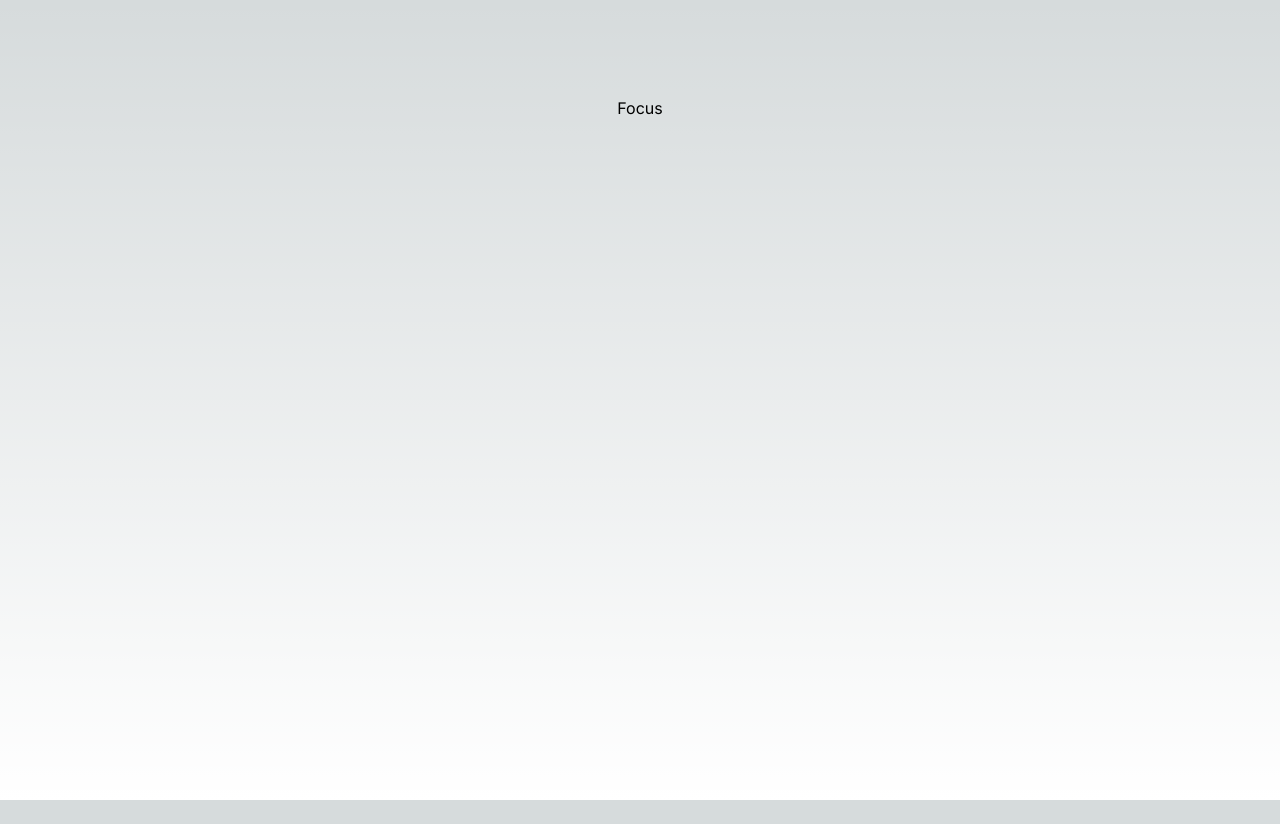
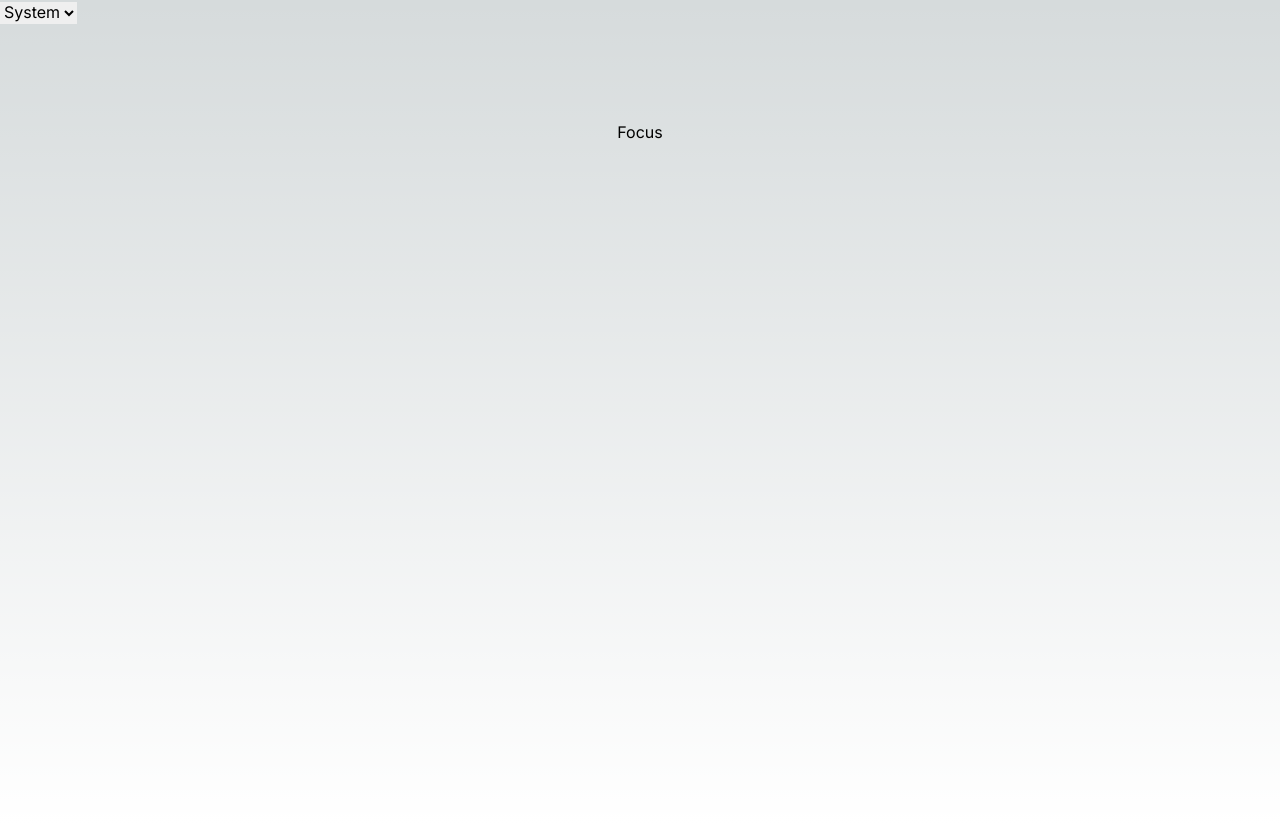
Before and after one commit to merogersdev/focus, a Next.js app: page / in a window 1280 px wide. Before the commit the page ends 800 px from the top, so only its background shows below. Built offline with nearby package versions, Linux system fonts and the light colour scheme.

Commit message:
feat: add tailwind theme switcher

```diff
--- /dev/null
+++ b/app/components/Container.tsx
@@ -0,0 +1,9 @@
+import type { ReactNode } from "react";
+
+type ContainerProps = {
+  children: ReactNode;
+};
+
+export default function Container({ children }: ContainerProps) {
+  return <div className="flex flex-col mx-auto">{children}</div>;
+}
--- /dev/null
+++ b/app/components/Theme.tsx
@@ -0,0 +1,21 @@
+"use client";
+
+import { useState, useEffect } from "react";
+import { ThemeProvider } from "next-themes";
+import type { ReactNode } from "react";
+
+type ThemeProps = {
+  children: ReactNode;
+};
+
+export default function Theme({ children }: ThemeProps) {
+  const [mounted, setMounted] = useState(false);
+
+  useEffect(() => {
+    setMounted(true);
+  }, []);
+
+  if (!mounted) return <>{children}</>;
+
+  return <ThemeProvider attribute="class">{children}</ThemeProvider>;
+}
--- /dev/null
+++ b/app/components/ThemeSwitch.tsx
@@ -0,0 +1,23 @@
+"use client";
+
+import { useState, useEffect } from "react";
+import { useTheme } from "next-themes";
+
+export default function ThemeSwitch() {
+  const [mounted, setMounted] = useState(false);
+  const { theme, setTheme } = useTheme();
+
+  useEffect(() => {
+    setMounted(true);
+  }, []);
+
+  if (!mounted) return null;
+
+  return (
+    <select value={theme} onChange={(e) => setTheme(e.target.value)}>
+      <option value="system">System</option>
+      <option value="dark">Dark</option>
+      <option value="light">Light</option>
+    </select>
+  );
+}
--- a/app/layout.tsx
+++ b/app/layout.tsx
@@ -1,9 +1,12 @@
+import "./globals.css";
+import ThemeSwitcher from "./components/ThemeSwitch";
+import Theme from "./components/Theme";
+import { Inter } from "next/font/google";
 import type { Metadata } from "next";
-import { Inter } from "next/font/google";
-import "./globals.css";
-import { store } from "./redux/store";
-import { Provider } from "react-redux";
 import type { ReactNode } from "react";
+
+// import { store } from "./redux/store";
+// import { Provider } from "react-redux";
 
 const inter = Inter({ subsets: ["latin"] });
 
@@ -20,7 +23,10 @@ export default function RootLayout({ children }: LayoutProps) {
   return (
     <html lang="en">
       <body className={inter.className}>
-        <Provider store={store}>{children}</Provider>
+        <Theme>
+          <ThemeSwitcher />
+          {children}
+        </Theme>
       </body>
     </html>
   );
--- a/app/page.tsx
+++ b/app/page.tsx
@@ -1,7 +1,7 @@
 export default function Home() {
   return (
     <main className="flex min-h-screen flex-col items-center justify-between p-24">
-      <h1>Focus</h1>
+      <h1 className="text-black dark:text-white">Focus</h1>
     </main>
   );
 }
--- a/package.json
+++ b/package.json
@@ -11,6 +11,7 @@
   "dependencies": {
     "@reduxjs/toolkit": "^1.9.7",
     "next": "13.5.6",
+    "next-themes": "^0.2.1",
     "react": "^18",
     "react-dom": "^18",
     "react-redux": "^8.1.3"
--- a/tailwind.config.ts
+++ b/tailwind.config.ts
@@ -1,20 +1,39 @@
-import type { Config } from 'tailwindcss'
+import type { Config } from "tailwindcss";
 
 const config: Config = {
   content: [
-    './pages/**/*.{js,ts,jsx,tsx,mdx}',
-    './components/**/*.{js,ts,jsx,tsx,mdx}',
-    './app/**/*.{js,ts,jsx,tsx,mdx}',
+    "./pages/**/*.{js,ts,jsx,tsx,mdx}",
+    "./components/**/*.{js,ts,jsx,tsx,mdx}",
+    "./app/**/*.{js,ts,jsx,tsx,mdx}",
   ],
+  darkMode: "class",
   theme: {
+    screens: { sm: "480px", md: "768px", lg: "976px", xl: "1440px" },
     extend: {
-      backgroundImage: {
-        'gradient-radial': 'radial-gradient(var(--tw-gradient-stops))',
-        'gradient-conic':
-          'conic-gradient(from 180deg at 50% 50%, var(--tw-gradient-stops))',
+      color: {
+        customRed: {
+          light: "#F4A4B3",
+          DEFAULT: "#EA526F",
+          dark: "#DA1B3E",
+        },
+        customGreen: {
+          light: "#C3DBBD",
+          DEFAULT: "#8CBA80",
+          dark: "#649F56",
+        },
+        customBlue: {
+          light: "#96CCEE",
+          DEFAULT: "#60B2E5",
+          dark: "#228FD3",
+        },
+        customGrey: {
+          light: "#68728D",
+          DEFAULT: "#353A47",
+          dark: "#1A1D23",
+        },
       },
     },
   },
   plugins: [],
-}
-export default config
+};
+export default config;
```
Also changed, not shown: 1 other file (tests, documents, lock files or other folders).
